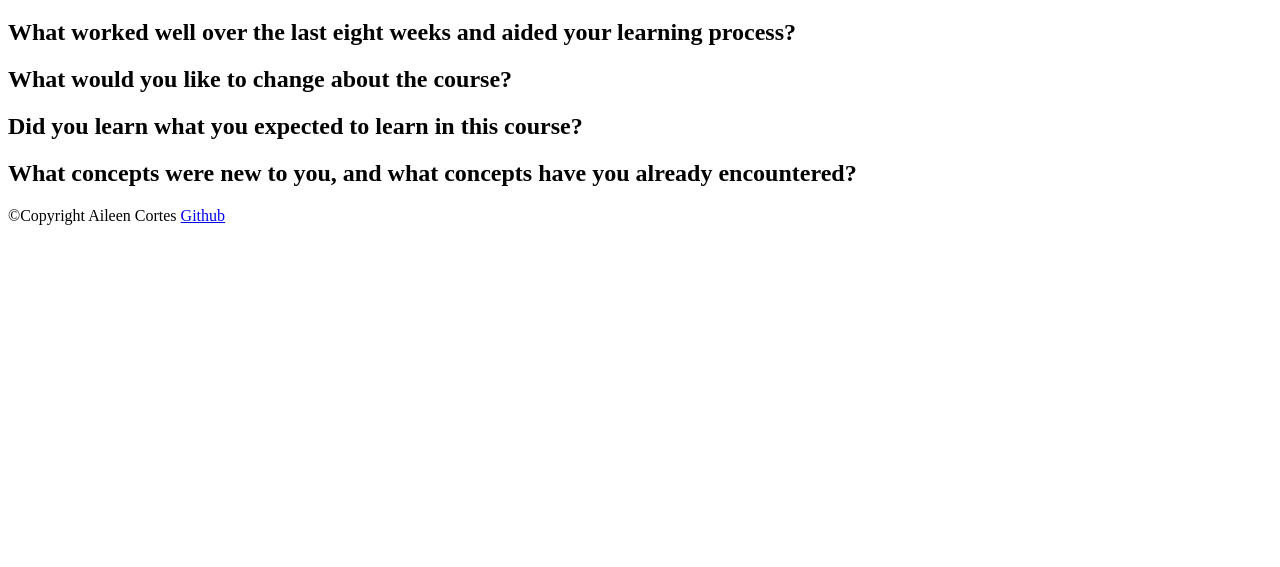
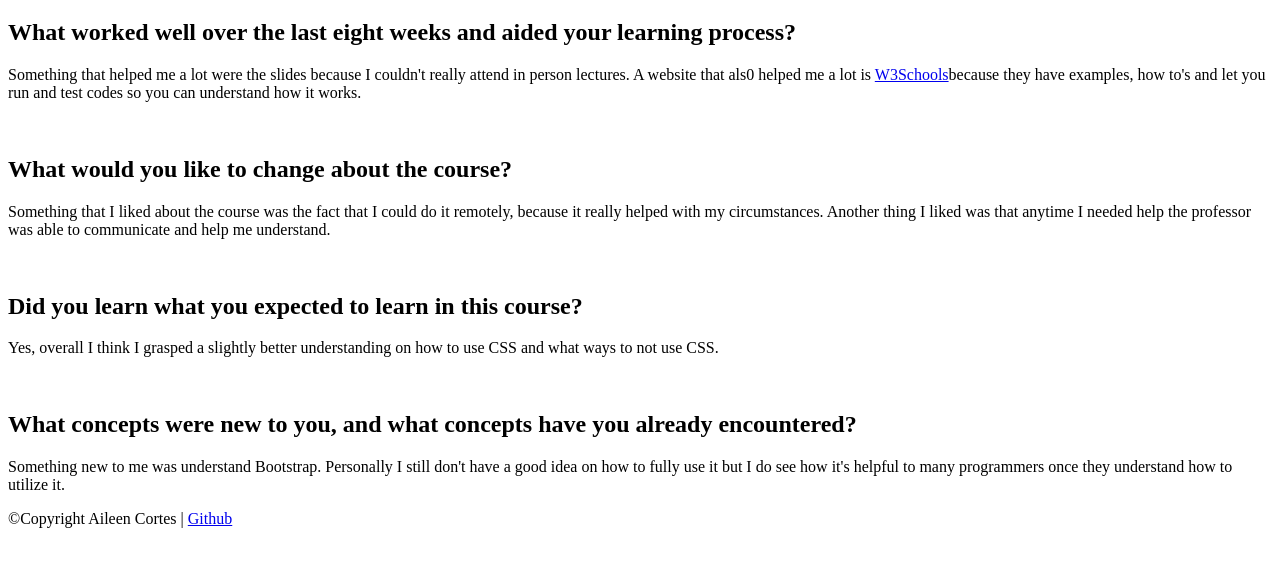
Before and after one commit to aileencortes/COMP001B.Assignment8, a plain HTML site: page index.html in a window 1280 px wide. Shown: the part 61-628 px from the top of the page. Drawn offline with Linux system fonts and the light colour scheme.

Commit message:
Html Complete

```diff
--- a/index.html
+++ b/index.html
@@ -3,6 +3,7 @@
 <head>
     <meta charset="UTF-8">
     <meta name="viewport" content="width=device-width, initial-scale=1.0">
+    <link rel="stylesheet" href="main.css">
     <title>Assignment 8</title>
 </head>
 <body>
@@ -11,17 +12,32 @@
     </header>
     <main>
         <h2> What worked well over the last eight weeks and aided your learning process?</h2>
-
+            <p> Something that helped me a lot were the slides because I couldn't really attend in
+                person lectures. A website that als0 helped me a lot is  <a href="https://www.w3schools.com">
+                W3Schools</a>because they have examples, how to's and let you run and test codes so you can
+                understand how it works.
+            </p>
+        <br>
         <h2> What would you like to change about the course?</h2>
-
+            <p> Something that I liked about the course was the fact that I could do it remotely, because it
+                really helped with my circumstances. Another thing I liked was that anytime I needed help the
+                professor was able to communicate and help me understand.
+            </p>
+        <br>
         <h2> Did you learn what you expected to learn in this course?</h2>
-
+            <p> Yes, overall I think I grasped a slightly better understanding on how to use CSS
+                and what ways to not use CSS.
+            </p>
+         <br>
         <h2> What concepts were new to you, and what concepts have you already encountered?</h2>
+            <p> Something new to me was understand Bootstrap. Personally I still don't have a good
+                idea on how to fully use it but I do see how it's helpful to many programmers once
+                they understand how to utilize it.
+            </p>
 
     </main>
-
     <footer>
-        <p>&copy;Copyright Aileen Cortes <a href="https://github.com/aileencortes">Github</a></p>
+        <p>&copy;Copyright Aileen Cortes | <a href="https://github.com/aileencortes">Github</a></p>
     </footer>
 </body>
 </html>
```
